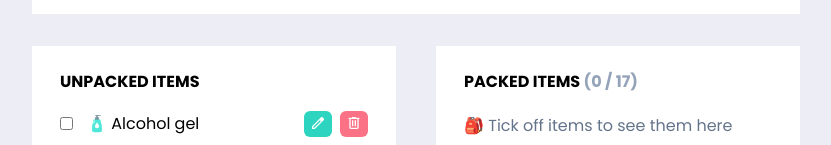
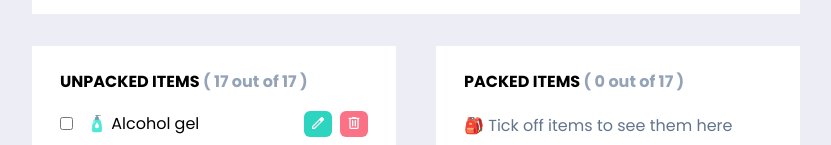
Before and after one commit to paulafffl/travel_packing_checklist, a React (Create React App) app: page / in a window 1280 px wide. Shown: the part 446-591 px from the top of the page, without its empty margins (224-1055 px from the left). Built offline with nearby package versions, Linux system fonts and the light colour scheme.

Commit message:
Display count for unpacked

```diff
--- a/src/components/List.tsx
+++ b/src/components/List.tsx
@@ -28,7 +28,9 @@ const List = ({ title, items }: ItemsProps) => {
     <section className="w-full">
       <h2>
         {title}
-        {packed && <span className="text-slate-400">{` (${items.length} / ${totalItems})`}</span>}
+        {totalItems > 0 && (
+          <span className="lowercase text-slate-400">{` ( ${items.length} out of ${totalItems} )`}</span>
+        )}
       </h2>
       <ul className="flex flex-col">
         {items.map((item) => (
```
